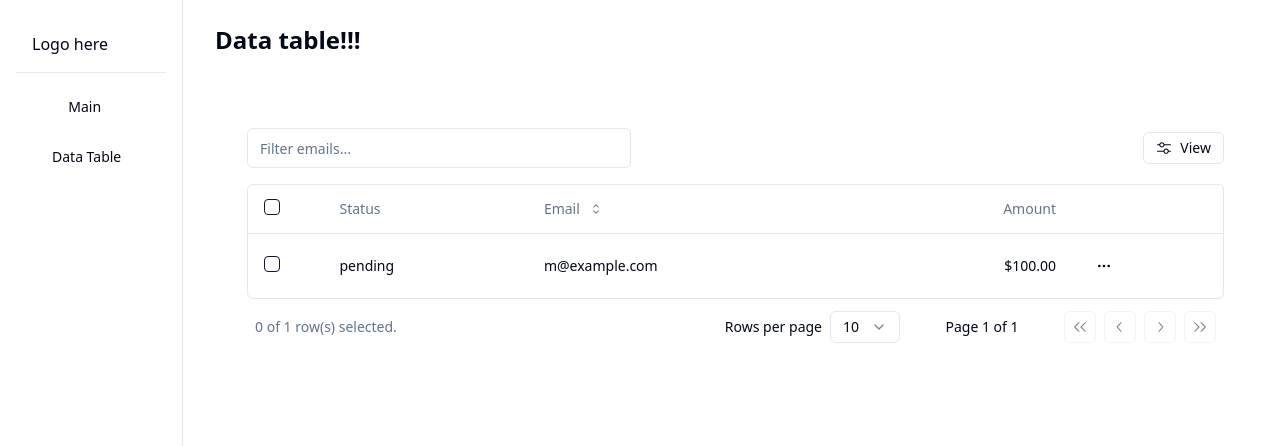
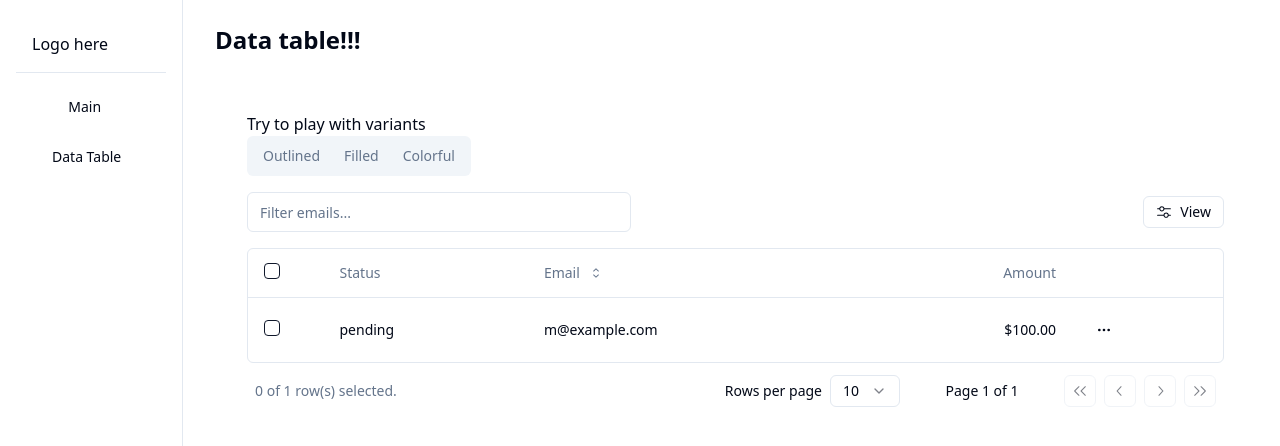
Before and after one commit to certunia/shadcn_demo, a React (Vite) app: page /data-table in a window 1280 px wide. Shown: the top 446 px of the page. Built offline with nearby package versions, Linux system fonts and the light colour scheme.

Commit message:
working on data table

```diff
--- a/package.json
+++ b/package.json
@@ -18,6 +18,7 @@
     "@radix-ui/react-scroll-area": "^1.0.5",
     "@radix-ui/react-select": "^2.0.0",
     "@radix-ui/react-slot": "^1.0.2",
+    "@radix-ui/react-tabs": "^1.0.4",
     "@tanstack/react-router": "^1.29.2",
     "@tanstack/react-table": "^8.16.0",
     "class-variance-authority": "^0.7.0",
--- a/src/components/ui/button.tsx
+++ b/src/components/ui/button.tsx
@@ -34,9 +34,8 @@
   }
 )
 
-export interface ButtonProps
-  extends React.ButtonHTMLAttributes<HTMLButtonElement>,
-    VariantProps<typeof buttonVariants> {
+export interface ButtonProps extends React.ButtonHTMLAttributes<HTMLButtonElement>,
+VariantProps<typeof buttonVariants> {
   asChild?: boolean
 }
 
--- /dev/null
+++ b/src/components/ui/tabs.tsx
@@ -0,0 +1,53 @@
+import * as React from "react"
+import * as TabsPrimitive from "@radix-ui/react-tabs"
+
+import { cn } from "@/lib/utils"
+
+const Tabs = TabsPrimitive.Root
+
+const TabsList = React.forwardRef<
+  React.ElementRef<typeof TabsPrimitive.List>,
+  React.ComponentPropsWithoutRef<typeof TabsPrimitive.List>
+>(({ className, ...props }, ref) => (
+  <TabsPrimitive.List
+    ref={ref}
+    className={cn(
+      "inline-flex h-10 items-center justify-center rounded-md bg-muted p-1 text-muted-foreground",
+      className
+    )}
+    {...props}
+  />
+))
+TabsList.displayName = TabsPrimitive.List.displayName
+
+const TabsTrigger = React.forwardRef<
+  React.ElementRef<typeof TabsPrimitive.Trigger>,
+  React.ComponentPropsWithoutRef<typeof TabsPrimitive.Trigger>
+>(({ className, ...props }, ref) => (
+  <TabsPrimitive.Trigger
+    ref={ref}
+    className={cn(
+      "inline-flex items-center justify-center whitespace-nowrap rounded-sm px-3 py-1.5 text-sm font-medium ring-offset-background transition-all focus-visible:outline-none focus-visible:ring-2 focus-visible:ring-ring focus-visible:ring-offset-2 disabled:pointer-events-none disabled:opacity-50 data-[state=active]:bg-background data-[state=active]:text-foreground data-[state=active]:shadow-sm",
+      className
+    )}
+    {...props}
+  />
+))
+TabsTrigger.displayName = TabsPrimitive.Trigger.displayName
+
+const TabsContent = React.forwardRef<
+  React.ElementRef<typeof TabsPrimitive.Content>,
+  React.ComponentPropsWithoutRef<typeof TabsPrimitive.Content>
+>(({ className, ...props }, ref) => (
+  <TabsPrimitive.Content
+    ref={ref}
+    className={cn(
+      "mt-2 ring-offset-background focus-visible:outline-none focus-visible:ring-2 focus-visible:ring-ring focus-visible:ring-offset-2",
+      className
+    )}
+    {...props}
+  />
+))
+TabsContent.displayName = TabsPrimitive.Content.displayName
+
+export { Tabs, TabsList, TabsTrigger, TabsContent }
--- a/src/routes/data-table.lazy.tsx
+++ b/src/routes/data-table.lazy.tsx
@@ -2,6 +2,7 @@
 import ContentWrapper from '../components/content-wrapper'
 import { Item, columns } from "../components/tables/columns"
 import { DataTable } from "../components/tables/data-table"
+import { Tabs, TabsContent, TabsList, TabsTrigger } from "@/components/ui/tabs"
 
 export const Route = createLazyFileRoute('/data-table')({
   component: Index,
@@ -33,6 +34,14 @@
   return (
     <ContentWrapper title="Data table!!!">
       <div className="container mx-auto py-10">
+        Try to play with variants
+        <Tabs defaultValue="outlined" className="w-[400px]">
+          <TabsList>
+            <TabsTrigger value="account">Outlined</TabsTrigger>
+            <TabsTrigger value="filled">Filled</TabsTrigger>
+            <TabsTrigger value="colorful">Colorful</TabsTrigger>
+          </TabsList>
+        </Tabs>
         <DataTable columns={columns} data={data} />
       </div>
     </ContentWrapper>
```
Also changed, not shown: 1 other file (tests, documents, lock files or other folders).
